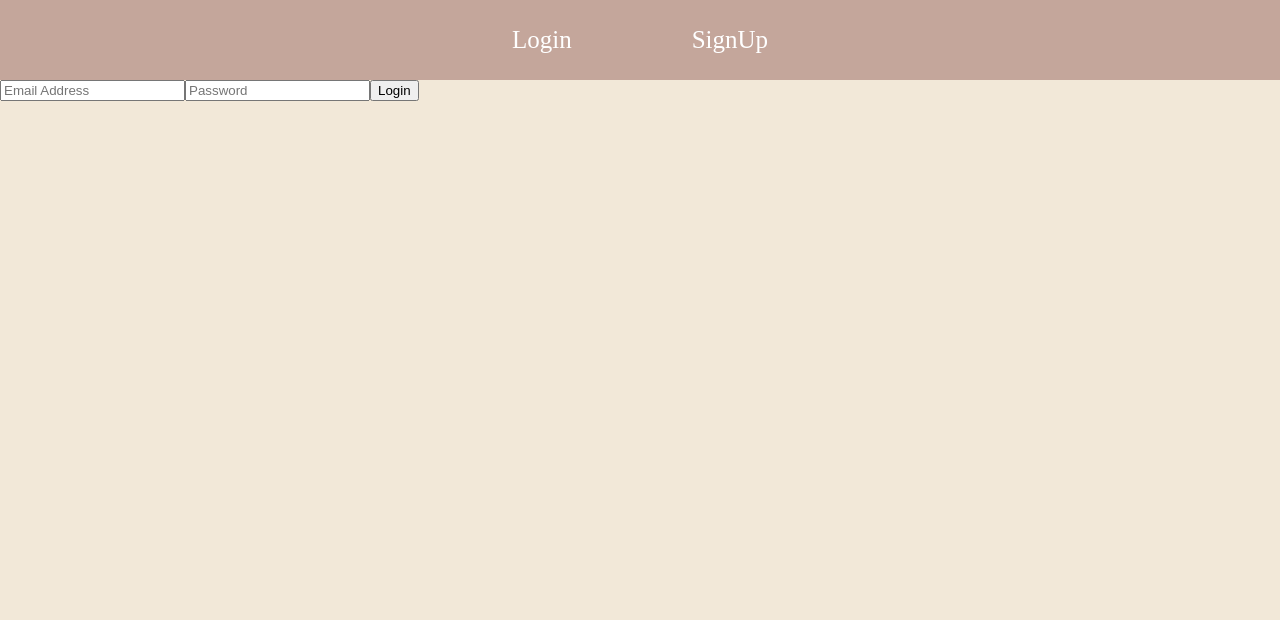
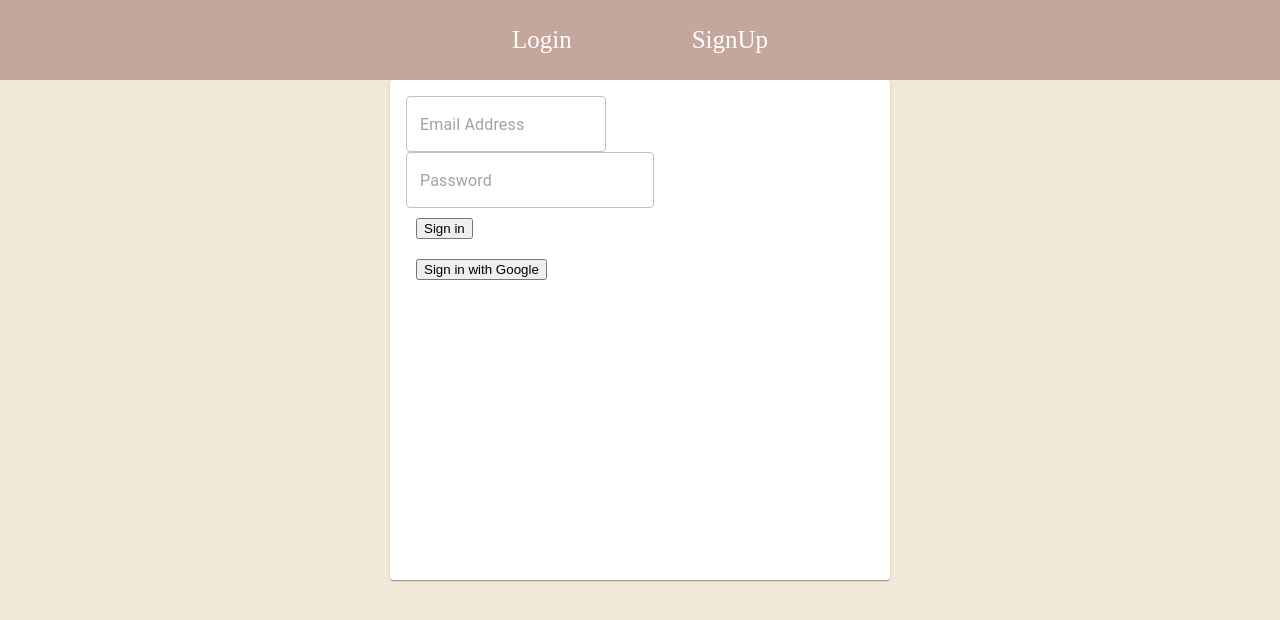
Before and after one commit to Jayapriya99/Stuductivity, a React (Create React App) app: page /Login in a window 1280 px wide. Shown: the top 620 px of the page. Built offline with nearby package versions, Linux system fonts and the light colour scheme; no server answers.

Commit message:
CSS changes

```diff
--- a/src/pages/Authentication/Login.js
+++ b/src/pages/Authentication/Login.js
@@ -3,12 +3,16 @@ import { auth, provider } from '../../firebase-config';
 import { signInWithPopup, onAuthStateChanged, signInWithEmailAndPassword } from 'firebase/auth';
 import { useNavigate } from 'react-router-dom';
 import { useState } from 'react';
+import { createTheme } from '@mui/system';
 import {
   Card,
   Grid,
+  Input,
+  FormControlLabel,
+  Paper,
+  ThemeProvider,
   TextField,
-  FormControlLabel,
-  Paper, } from '@mui/material';
+  CardContent, } from '@mui/material';
 
 
 function Login({ setIsAuth }) {
@@ -44,29 +48,46 @@ function Login({ setIsAuth }) {
       }
   };
 
+  const theme = createTheme({
+    palette: {
+      secondary: {
+        main: '#C4A69B'
+      }
+    }
+  })
+
   return (
+
     <div className='LoginPage'>
-      {/* <Grid
+      <Grid
       container
-      spacing={0}
       direction="column"
       alignItems="center"
-      justify="center">
+      justifyContent="center">
+      {/* <ThemeProvider theme={theme}> */}
       <Card
-        container
+        display="flex"
         sx={{ maxWidth: 500 }}
         style={{ height: 500, width: 500}}
         alignItems="center"
-        spacing={3}
         direction="column"
-        justify="center">
-
+        justifyContent="center">
+          <CardContent
+          justifyContent="center"
+          alignItems="center"
+          sx={{ maxWidth: 500 }}
+          style={{ height: 500, width: 500}}
+          >
           <Grid item xs={12} >
-            <TextField label="Email Address" onChange={(event) => setLoginEmail(event.target.value)}></TextField>
+            <TextField
+            placeholder='Email Address'
+            style={{ width: 200}}
+            onChange={(event) => setLoginEmail(event.target.value)}
+             />
           </Grid>
 
           <Grid item xs={12}>
-            <TextField label="Password" type={'password'}> onChange={(event) => setLoginPassword(event.target.value)}</TextField>
+            <TextField placeholder='Password' onChange={(event) => setLoginPassword(event.target.value)}/>
           </Grid>
 
           <Grid>
@@ -76,13 +97,16 @@ function Login({ setIsAuth }) {
           <Grid>
             <button className='loginWithGoogle' onClick={signInWithGoogle} style={{margin:10}}> Sign in with Google </button>
           </Grid>
+          </CardContent>
       </Card>
-      </Grid> */}
+      {/* </ThemeProvider> */}
 
-      <input placeholder='Email Address' onChange={(event) => setLoginEmail(event.target.value)}/>
-      <input placeholder='Password' onChange={(event) => setLoginPassword(event.target.value)}/>
+      </Grid>
+{/*
+      <Input placeholder='Email Address' onChange={(event) => setLoginEmail(event.target.value)}/>
+      <Input placeholder='Password' onChange={(event) => setLoginPassword(event.target.value)}/> */}
 
-      <button onClick={loginWithEmail}> Login </button>
+      {/* <button onClick={loginWithEmail}> Login </button> */}
     </div>
   )
 }
--- a/src/pages/Authentication/SignUp.js
+++ b/src/pages/Authentication/SignUp.js
@@ -1,6 +1,7 @@
 import { createUserWithEmailAndPassword } from 'firebase/auth';
 import React from 'react';
 import { useState } from 'react';
+import { useNavigate } from 'react-router-dom';
 import Login from './Login';
 import { auth } from '../../firebase-config';
 import {
@@ -12,6 +13,7 @@ import {
 
 function SignUp() {
 
+  let navigate = useNavigate();
   const [signUpEmail, setSignUpEmail] = useState("");
   const [signUpPassword, setSignUpPassword] = useState("");
 
```
